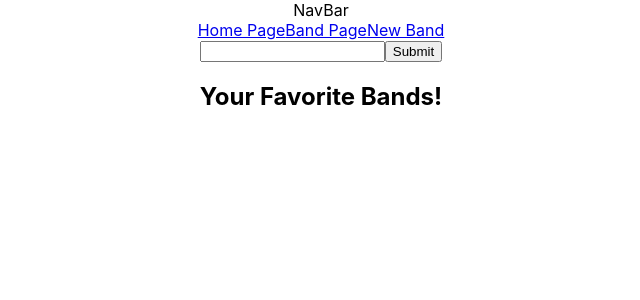
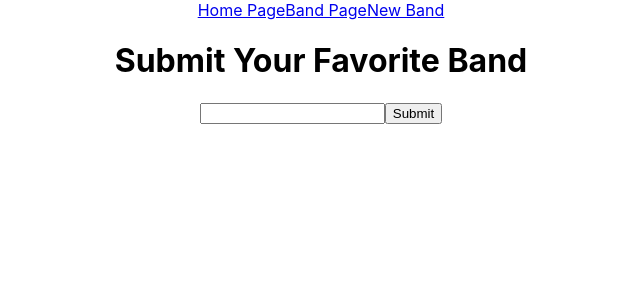
Before and after one commit to thakaj/favorite-bands, a React (Create React App) app: page /newbandpage in a window 1280 px wide. Shown: the top 300 px of the page, without its empty margins (319-959 px from the left). Built offline with nearby package versions, Linux system fonts and the light colour scheme.

Commit message:
cant recall what ive changed but im doing coding for the day. i need to add a post request.

```diff
--- a/src/components/BandPage.js
+++ b/src/components/BandPage.js
@@ -17,7 +17,8 @@ useEffect(()=> {
 return (
     <div>
             <h1>Playing In The Band</h1>
-            {bands.map( bands => <BandCard
+            {bands.map(bands =>
+            <BandCard
             key={bands.id}
             id={bands.id}
             name={bands.name}
--- /dev/null
+++ b/src/components/Form.js
@@ -0,0 +1,38 @@
+import React, {useState} from "react"
+
+function Form(){
+    const [newBand, setNewBand] =useState("")
+//const [newBandImage, setNewBandImage] =useState("") => more functionality for later
+const [submittedData, setSubmittedData]= useState([])
+    function handleNewBandChange(event){
+        return (
+            setNewBand(event.target.value)
+        )
+    }
+    function handleSubmit(event){
+        event.preventDefault()
+        const formInfo = {newBand: newBand}
+        const storedData = [...submittedData, formInfo]
+        setSubmittedData(storedData)
+        setNewBand("")
+    }
+    const bandSubmissions = submittedData.map((data, index)=> {
+        return (
+            <article key={index}>
+                {data.newBand}
+            </article>
+        )
+    })
+
+    return (
+        <form onSubmit={handleSubmit}>
+            <input type="text"
+            onChange={handleNewBandChange}
+            value={newBand}/>
+            <button type= "submit">Submit</button>
+            {bandSubmissions}
+        </form>
+    )
+}
+
+export default Form;
--- a/src/components/NavBar.js
+++ b/src/components/NavBar.js
@@ -4,12 +4,10 @@ import {Link} from "react-router-dom"
 function NavBar(){
 
     return (
-        <nav>NavBar
-            <div>
+        <nav>
             <Link to="/homepage">Home Page</Link>
             <Link to="/bandpage">Band Page</Link>
             <Link to="/newbandpage">New Band</Link>
-            </div>
         </nav>
     )
 }
--- a/src/components/NewBandPage.js
+++ b/src/components/NewBandPage.js
@@ -1,38 +1,13 @@
-import React, {useState} from "react"
+import React from "react"
+import Form from "./Form"
 
 function NewBandPage(){
-const [newBand, setNewBand] =useState("")
-//const [newBandImage, setNewBandImage] =useState("") => more functionality for later
-const [submittedData, setSubmittedData]= useState([])
-    function handleNewBandChange(event){
-        return (
-            setNewBand(event.target.value)
-        )
-    }
-    function handleSubmit(event){
-        event.preventDefault()
-        const formInfo = {newBand: newBand}
-        const storedData = [...submittedData, formInfo]
-        setSubmittedData(storedData)
-        setNewBand("")
-    }
-    const bandSubmissions = submittedData.map((data, index)=> {
-        return (
-            <article key={index}>
-                {data.newBand}
-            </article>
-        )
-    })
 
     return (
-        <form onSubmit={handleSubmit}>
-            <input type="text"
-            onChange={handleNewBandChange}
-            value={newBand}/>
-            <button type= "submit">Submit</button>
-            <h2>Your Favorite Bands!</h2>
-            {bandSubmissions}
-        </form>
+      <div>
+          <h1>Submit Your Favorite Band</h1>
+          <Form />
+      </div>
     )
 }
 
```
Also changed, not shown: 1 other file (tests, documents, lock files or other folders).
